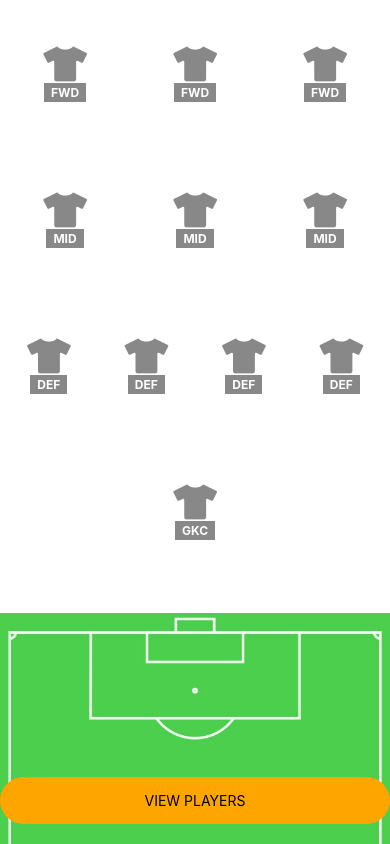
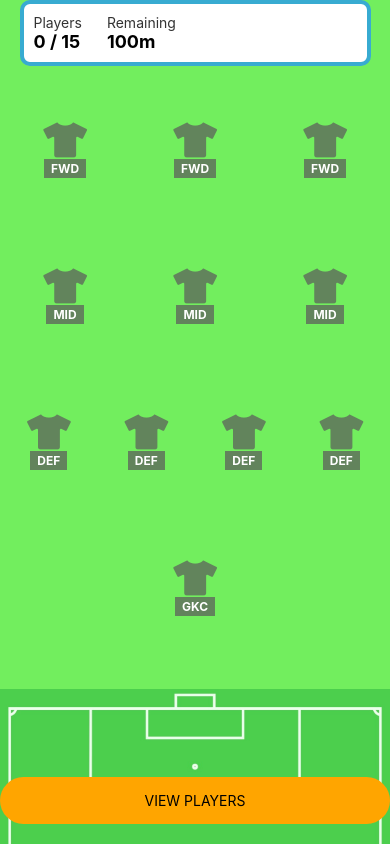
Before and after one commit to AllmaG3st/football-app-ReactNative-Recoil, a React Native app: screen / in a window 390 px wide. Shown: the top 844 px of the page. Built offline with nearby package versions, Linux system fonts and the light colour scheme.

Commit message:
feat: add TeamStats component

```diff
--- /dev/null
+++ b/src/components/TeamStats/index.tsx
@@ -0,0 +1,23 @@
+import {View, Text} from 'react-native';
+import React from 'react';
+import styles from './styles';
+
+type Props = {};
+
+const TeamStats = (props: Props) => {
+  return (
+    <View style={styles.container}>
+      <View style={styles.valueContainer}>
+        <Text style={styles.label}>Players</Text>
+        <Text style={styles.value}>0 / 15</Text>
+      </View>
+
+      <View>
+        <Text style={styles.label}>Remaining</Text>
+        <Text style={styles.value}>100m</Text>
+      </View>
+    </View>
+  );
+};
+
+export default TeamStats;
--- /dev/null
+++ b/src/components/TeamStats/styles.ts
@@ -0,0 +1,31 @@
+import {COLORS} from 'constants/Colors';
+import {StyleSheet} from 'react-native';
+
+export default StyleSheet.create({
+  container: {
+    alignSelf: 'center',
+
+    backgroundColor: COLORS.white,
+    borderColor: COLORS.blueMedium,
+    borderRadius: 10,
+    borderWidth: 4,
+
+    flexDirection: 'row',
+
+    marginBottom: 10,
+    padding: 10,
+
+    width: '90%',
+  },
+
+  label: {
+    color: COLORS.greyMedium,
+  },
+  value: {
+    fontSize: 18,
+    fontWeight: 'bold',
+  },
+  valueContainer: {
+    marginRight: 25,
+  },
+});
--- a/src/components/index.js
+++ b/src/components/index.js
@@ -1,3 +1,4 @@
 export {default as AppSafeAreaView} from './AppSafeAreaView';
 export {default as Field} from './Field';
 export {default as AppButton} from './AppButton';
+export {default as TeamStats} from './TeamStats';
--- a/src/constants/Colors.ts
+++ b/src/constants/Colors.ts
@@ -1,6 +1,9 @@
 export const enum COLORS {
+  blueMedium = '#38abd1',
+  greyMedium = '#333333',
   grey = '#5c5c5cbb',
   purple = '#d170db',
+  primaryGreen = '#72ee5e',
+  orange = '#ffa500',
   white = '#ffffff',
-  orange = '#FFA500',
 }
--- a/src/screens/TabOneScreen/index.tsx
+++ b/src/screens/TabOneScreen/index.tsx
@@ -1,7 +1,7 @@
 import {View, Text, ImageBackground, Pressable} from 'react-native';
 import React from 'react';
 
-import {AppButton, AppSafeAreaView, Field} from 'components';
+import {AppButton, AppSafeAreaView, Field, TeamStats} from 'components';
 
 import styles from './styles';
 import {COLORS} from 'constants/Colors';
@@ -13,6 +13,7 @@ const TabOneScreen = (props: Props) => {
 
   return (
     <AppSafeAreaView style={styles.container}>
+      <TeamStats />
       <Field />
 
       <AppButton
--- a/src/screens/TabOneScreen/styles.ts
+++ b/src/screens/TabOneScreen/styles.ts
@@ -10,6 +10,7 @@ export default StyleSheet.create({
   },
   container: {
     flex: 1,
+    backgroundColor: COLORS.primaryGreen,
   },
   viewPlayersButton: {
     marginTop: 'auto',
```
